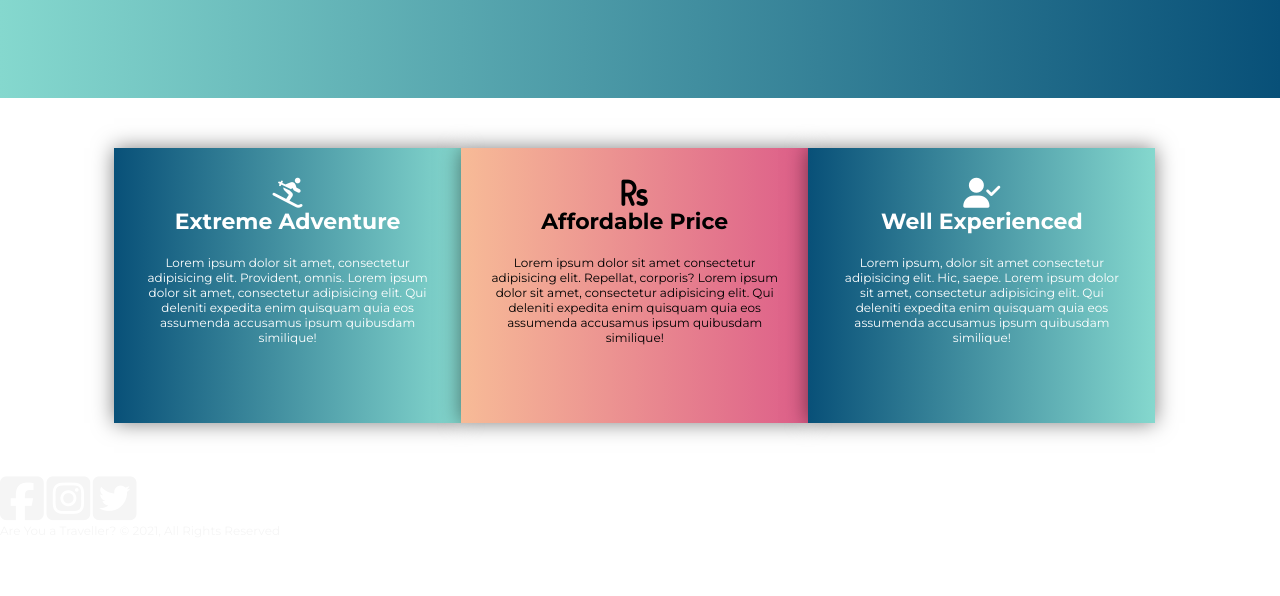
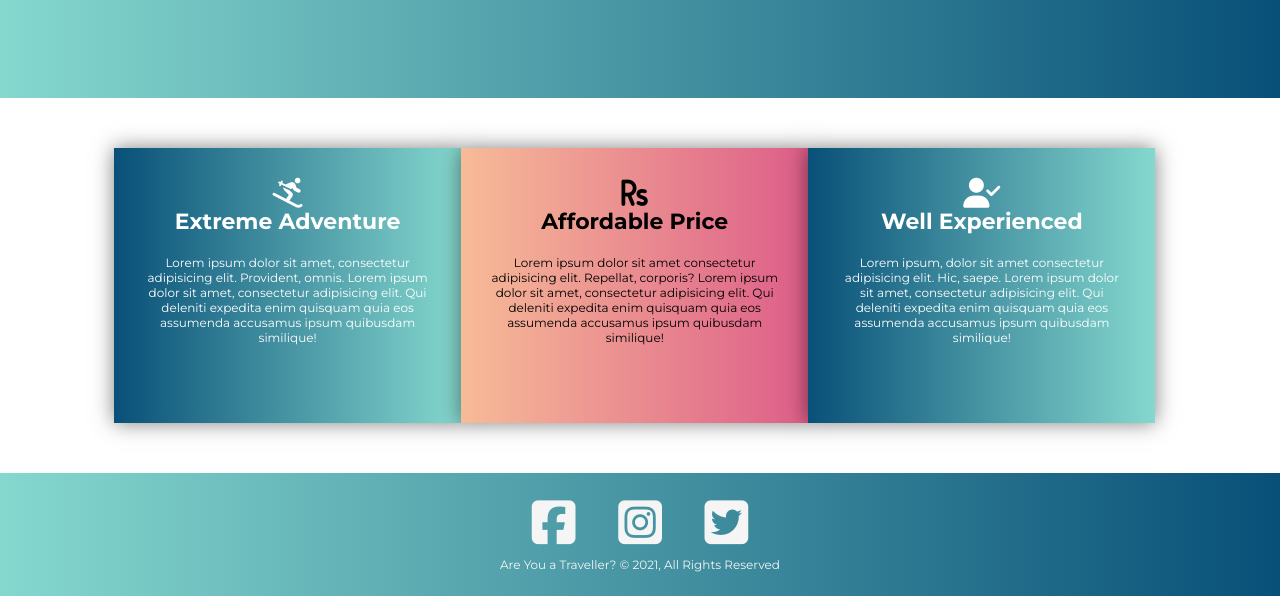
Before and after one commit to sharmaamanrajesh/Are_You_A_Traveller_WebSite_FrontEnd, a plain HTML site: page index.html in a window 1280 px wide. Shown: the part 2902-3498 px from the top of the page. Before the commit the page ends 3440 px from the top, so only its background shows below. Drawn offline with Linux system fonts and the light colour scheme.

Commit message:
Footer styling completed

```diff
--- a/CSS-FILES/p1-homepage-style.css
+++ b/CSS-FILES/p1-homepage-style.css
@@ -304,3 +304,32 @@ div.header-content h1.main-heading{
 
 
 }
+
+/* ######################## Footer Styling ################# */
+
+
+
+.footer{
+    background: #085078;  /* fallback for old browsers */
+    background: -webkit-linear-gradient(to right, #85D8CE, #085078);  /* Chrome 10-25, Safari 5.1-6 */
+    background: linear-gradient(to right, #85D8CE, #085078); /* W3C, IE 10+/ Edge, Firefox 16+, Chrome 26+, Opera 12+, Safari 7+ */
+    text-align: center;
+    height: auto;
+    padding: 3vh;
+}
+
+.footer .facebook:hover{
+    color: #000;
+}
+.footer .instagram:hover{
+    color: #000;
+}
+.footer .twitter:hover{
+    color: #000;
+}
+.facebook,.instagram,.twitter{
+    margin: 2em;
+}
+.social-media-links{
+    margin-bottom: 1em;
+}
```
